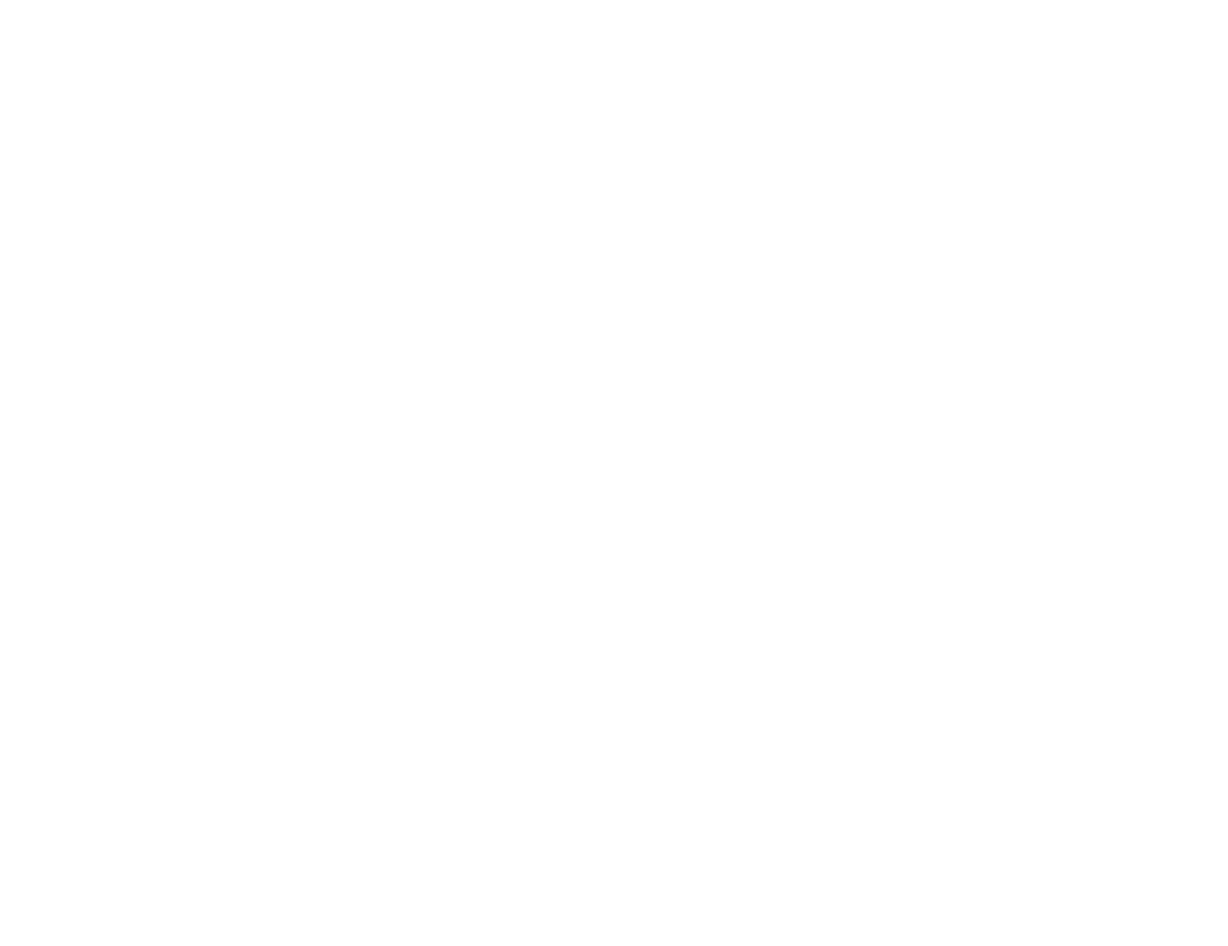
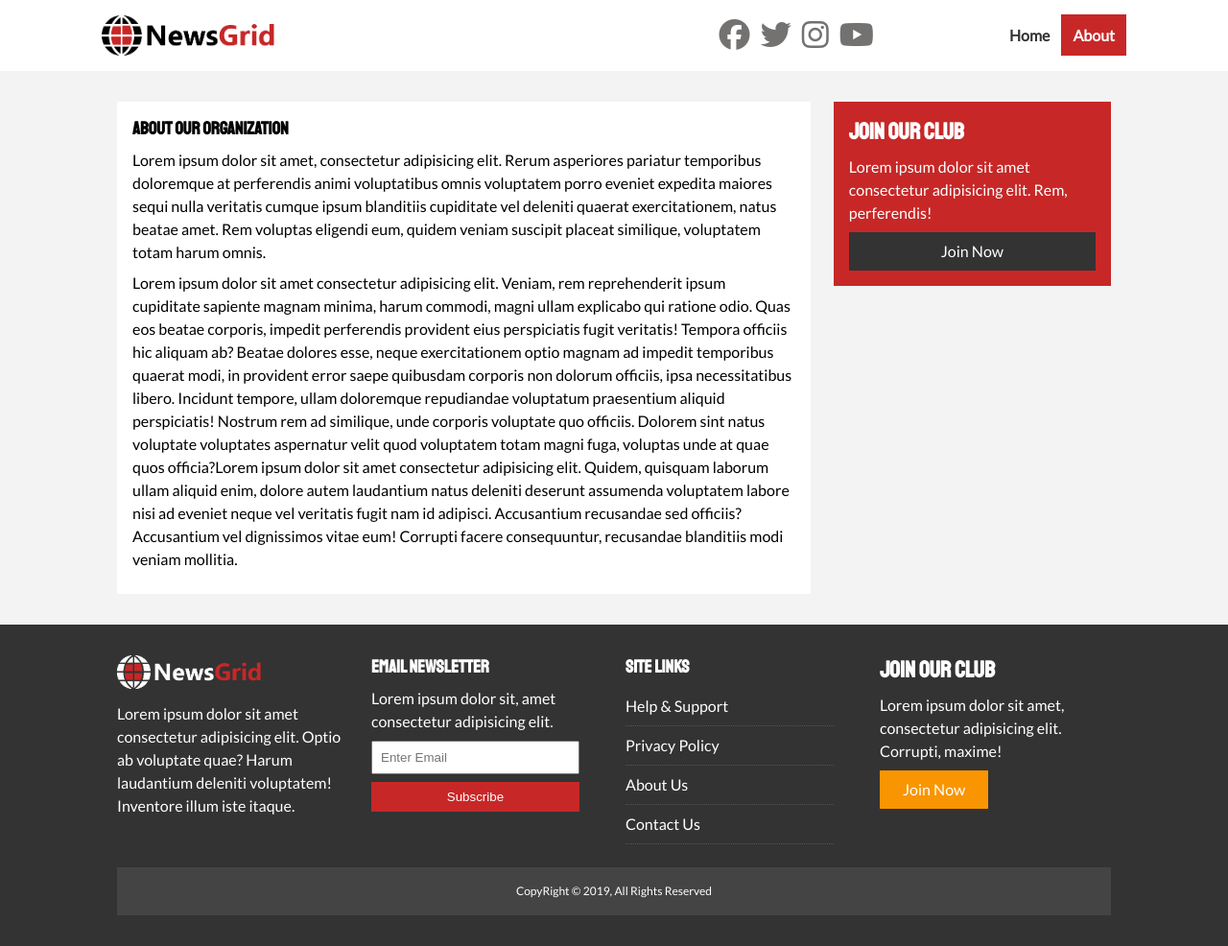
Before and after one commit to surajrocks1997/NewsGrid-FrontEnd, a plain HTML site: page about.html in a window 1280 px wide. Shown: the whole page at 96% size. Before the commit the page ends 800 px from the top, so only its background shows below. Drawn offline with Linux system fonts and the light colour scheme.

Commit message:
About page done

```diff
--- a/about.html
+++ b/about.html
@@ -0,0 +1,135 @@
+<!DOCTYPE html>
+<html lang="en">
+  <head>
+    <meta charset="UTF-8" />
+    <meta name="viewport" content="width=device-width, initial-scale=1.0" />
+    <script
+      src="https://kit.fontawesome.com/a6fe168957.js"
+      crossorigin="anonymous"
+    ></script>
+    <link
+      href="https://fonts.googleapis.com/css2?family=Lato&family=Staatliches&display=swap"
+      rel="stylesheet"
+    />
+    <link rel="stylesheet" href="css/style.css" />
+    <link
+      rel="stylesheet"
+      media="screen and (max-width: 768px)"
+      href="css/mobile.css"
+    />
+    <link rel="shortcut icon" type="image/x-icon" href="/favicon.ico" />
+    <title>NewsGrid | About</title>
+  </head>
+  <body>
+    <nav id="main-nav">
+      <div class="container">
+        <img src="img/logo.png" alt="NewsGrid" class="logo" />
+        <div class="social">
+          <a href="http://facebook.com" target="_blank"
+            ><i class="fab fa-facebook fa-2x"></i
+          ></a>
+          <a href="http://twitter.com" target="_blank"
+            ><i class="fab fa-twitter fa-2x"></i
+          ></a>
+          <a href="http://instagram.com" target="_blank"
+            ><i class="fab fa-instagram fa-2x"></i
+          ></a>
+          <a href="http://youtube.com" target="_blank"
+            ><i class="fab fa-youtube fa-2x"></i
+          ></a>
+        </div>
+        <ul>
+          <li><a href="index.html">Home</a></li>
+          <li><a href="about.html" class="current">About</a></li>
+        </ul>
+      </div>
+    </nav>
+
+    <section id="about">
+      <div class="container">
+        <div class="page-container">
+          <article class="card">
+            <h1 class="l-heading">About our Organization</h1>
+            <p>
+              Lorem ipsum dolor sit amet, consectetur adipisicing elit. Rerum
+              asperiores pariatur temporibus doloremque at perferendis animi
+              voluptatibus omnis voluptatem porro eveniet expedita maiores sequi
+              nulla veritatis cumque ipsum blanditiis cupiditate vel deleniti
+              quaerat exercitationem, natus beatae amet. Rem voluptas eligendi
+              eum, quidem veniam suscipit placeat similique, voluptatem totam
+              harum omnis.
+            </p>
+            <p>
+              Lorem ipsum dolor sit amet consectetur adipisicing elit. Veniam,
+              rem reprehenderit ipsum cupiditate sapiente magnam minima, harum
+              commodi, magni ullam explicabo qui ratione odio. Quas eos beatae
+              corporis, impedit perferendis provident eius perspiciatis fugit
+              veritatis! Tempora officiis hic aliquam ab? Beatae dolores esse,
+              neque exercitationem optio magnam ad impedit temporibus quaerat
+              modi, in provident error saepe quibusdam corporis non dolorum
+              officiis, ipsa necessitatibus libero. Incidunt tempore, ullam
+              doloremque repudiandae voluptatum praesentium aliquid
+              perspiciatis! Nostrum rem ad similique, unde corporis voluptate
+              quo officiis. Dolorem sint natus voluptate voluptates aspernatur
+              velit quod voluptatem totam magni fuga, voluptas unde at quae quos
+              officia?Lorem ipsum dolor sit amet consectetur adipisicing elit.
+              Quidem, quisquam laborum ullam aliquid enim, dolore autem
+              laudantium natus deleniti deserunt assumenda voluptatem labore
+              nisi ad eveniet neque vel veritatis fugit nam id adipisci.
+              Accusantium recusandae sed officiis? Accusantium vel dignissimos
+              vitae eum! Corrupti facere consequuntur, recusandae blanditiis
+              modi veniam mollitia.
+            </p>
+          </article>
+          <aside class="card bg-primary">
+            <h2>Join Our Club</h2>
+            <p>Lorem ipsum dolor sit amet consectetur adipisicing elit. Rem, perferendis!</p>
+            <a href="" class="btn btn-dark btn-block">Join Now</a>
+          </aside>
+        </div>
+      </div>
+    </section>
+
+    <!-- Footer -->
+    <footer id="main-footer" class="py-2">
+      <div class="container footer-container">
+        <div>
+          <img src="img/logo_light.png" alt="NewsGrid" />
+          <p>
+            Lorem ipsum dolor sit amet consectetur adipisicing elit. Optio ab
+            voluptate quae? Harum laudantium deleniti voluptatem! Inventore
+            illum iste itaque.
+          </p>
+        </div>
+        <div>
+          <h3>Email NewsLetter</h3>
+          <p>Lorem ipsum dolor sit, amet consectetur adipisicing elit.</p>
+          <form>
+            <input type="email" placeholder="Enter Email" />
+            <input type="submit" value="Subscribe" class="btn btn-primary" />
+          </form>
+        </div>
+        <div>
+          <h3>Site Links</h3>
+          <ul class="list">
+            <li><a href="#">Help & Support</a></li>
+            <li><a href="#">Privacy Policy</a></li>
+            <li><a href="#">About Us</a></li>
+            <li><a href="#">Contact Us</a></li>
+          </ul>
+        </div>
+        <div>
+          <h2>Join Our Club</h2>
+          <p>
+            Lorem ipsum dolor sit amet, consectetur adipisicing elit. Corrupti,
+            maxime!
+          </p>
+          <a href="#" class="btn btn-secondary">Join Now</a>
+        </div>
+        <div>
+          <p>CopyRight &copy; 2019, All Rights Reserved</p>
+        </div>
+      </div>
+    </footer>
+  </body>
+</html>
--- a/css/style.css
+++ b/css/style.css
@@ -100,6 +100,10 @@ h6 {
   background: var(--secondary-color);
 }
 
+.btn-dark {
+  background: var(--dark-color);
+}
+
 .btn:hover {
   opacity: 0.85;
 }
@@ -161,6 +165,18 @@ h6 {
 
 .list li a:hover {
   color: var(--primary-color) !important;
+}
+
+/* Innger page grid container */
+.page-container {
+  display: grid;
+  grid-template-columns: 5fr 2fr;
+  margin: 2rem 0;
+  grid-gap: 1.5rem;
+}
+
+.page-container > *:first-child {
+  grid-row: 1 / span 3;
 }
 
 /*navigation*/
```
Also changed, not shown: index.html (+1 -1 lines).
